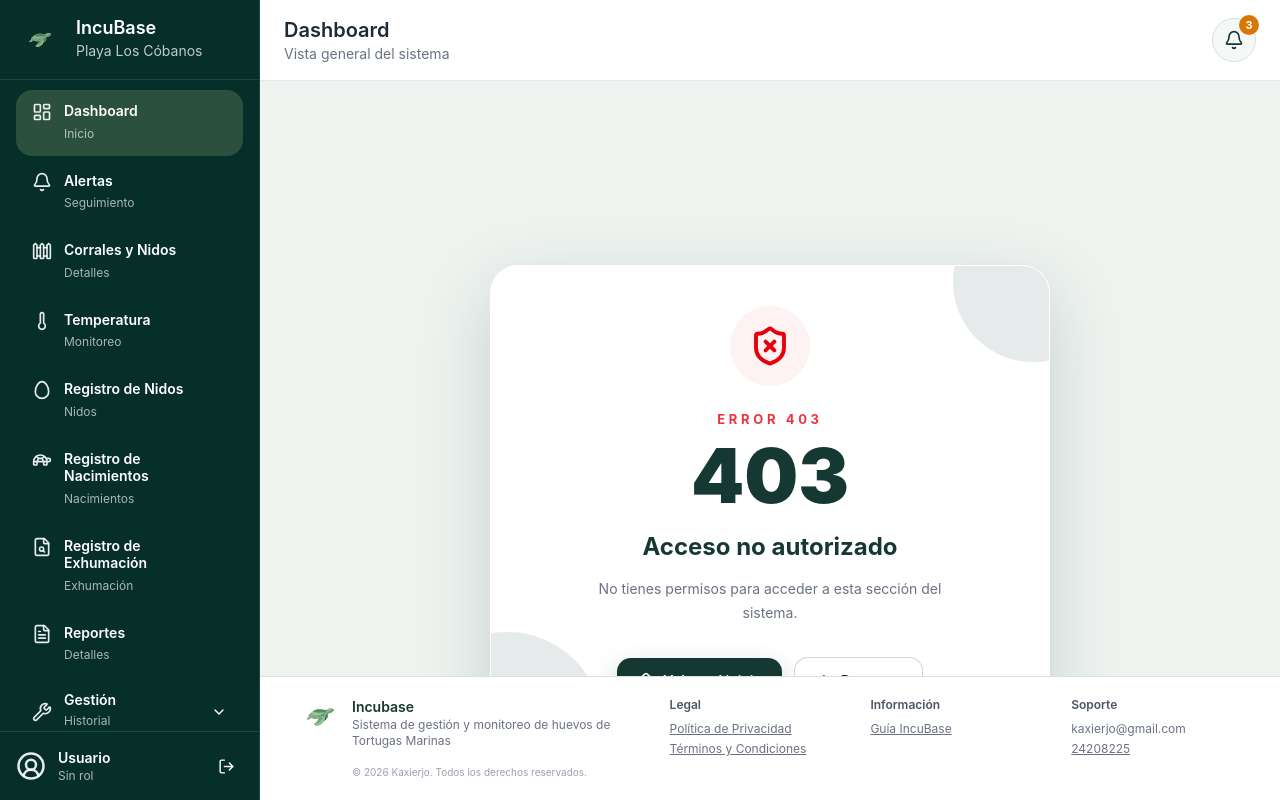
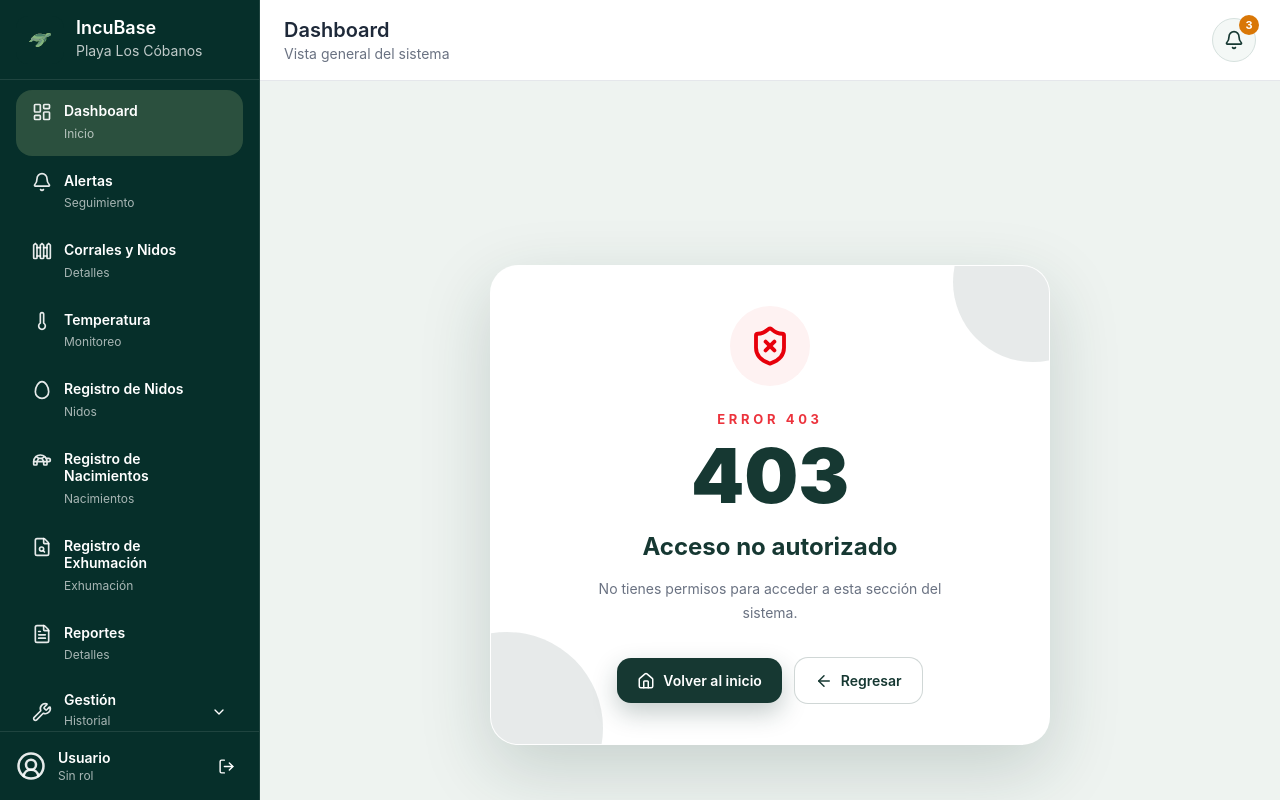
Before and after one commit to KarlaPocasangre/IncuBase, a React (Vite) app in the folder client/: page / in a window 1280 px wide. Built offline with nearby package versions, Linux system fonts and the light colour scheme; sample sign-in values are in the browser's storage.

Commit message:
style(layout): personalizar scrollbar principal

```diff
--- a/client/src/index.css
+++ b/client/src/index.css
@@ -118,3 +118,30 @@ input[type="datetime-local"] {
 .textarea-base::placeholder {
   color: #9ca3af;
 }
+
+/* Scrollbar global IncuBase */
+* {
+  scrollbar-width: thin;
+  scrollbar-color: #9fb8b1 #eef5f2;
+}
+
+/* Chrome, Edge, Safari */
+*::-webkit-scrollbar {
+  width: 9px;
+  height: 9px;
+}
+
+*::-webkit-scrollbar-track {
+  background: #eef5f2;
+  border-radius: 999px;
+}
+
+*::-webkit-scrollbar-thumb {
+  background: #9fb8b1;
+  border-radius: 999px;
+  border: 2px solid #eef5f2;
+}
+
+*::-webkit-scrollbar-thumb:hover {
+  background: #6f9188;
+}
--- a/client/src/layouts/MainLayout.jsx
+++ b/client/src/layouts/MainLayout.jsx
@@ -8,13 +8,16 @@ function MainLayout() {
     <div className="flex h-screen overflow-hidden bg-[#EEF3F0]">
       <Sidebar />
 
-      <div className="flex flex-col flex-1 min-w-0 h-screen overflow-hidden">
+      <div className="flex h-screen min-w-0 flex-1 flex-col overflow-hidden">
         <Topbar />
 
-        <main className="flex-1 min-w-0 overflow-y-auto overflow-x-hidden p-6">
-          <Outlet />
+        <main className="incubase-scroll flex-1 min-w-0 overflow-y-auto overflow-x-hidden">
+          <div className="p-6">
+            <Outlet />
+          </div>
+
+          <Footer />
         </main>
-        <Footer />
       </div>
     </div>
   );
```
